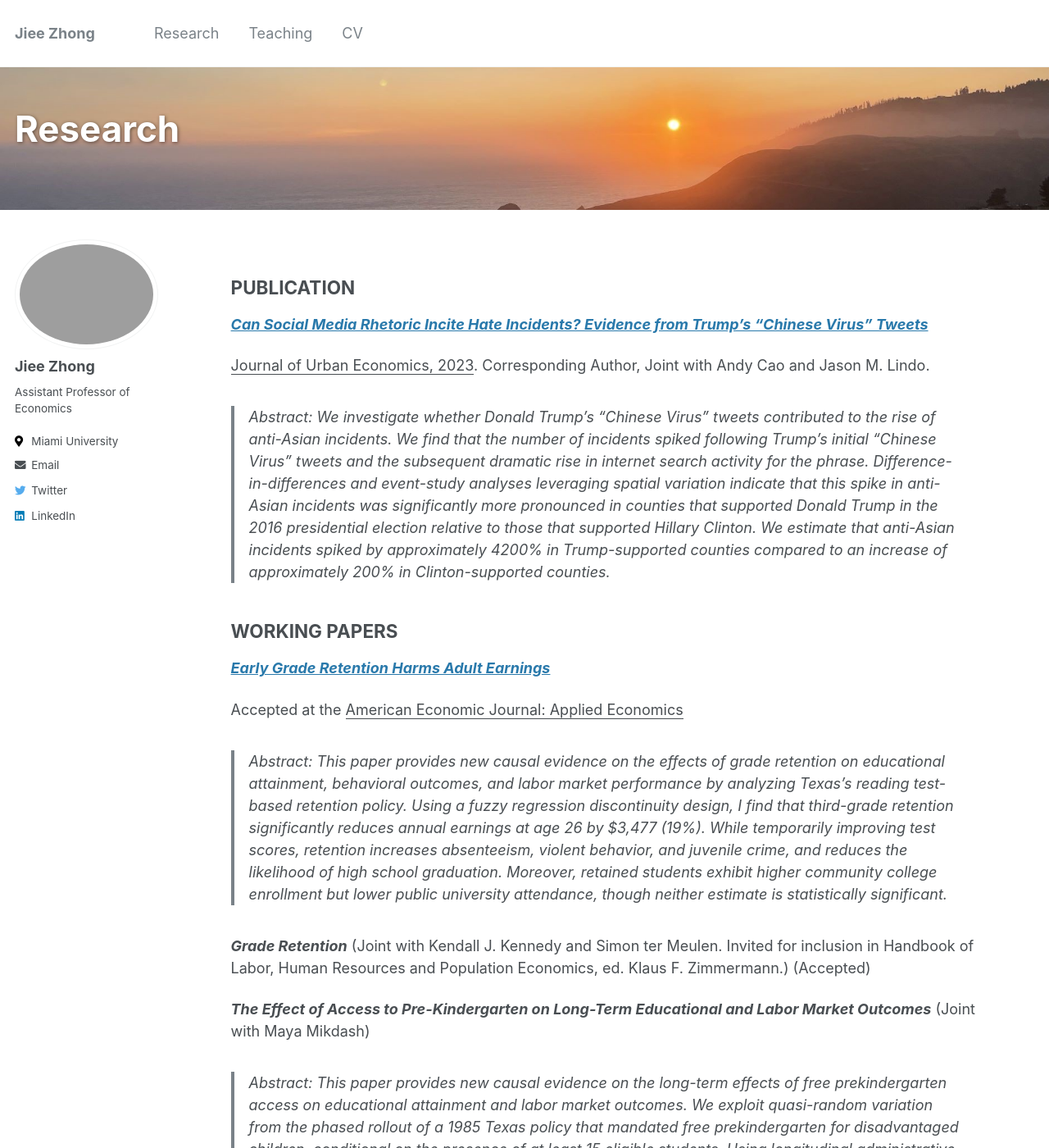
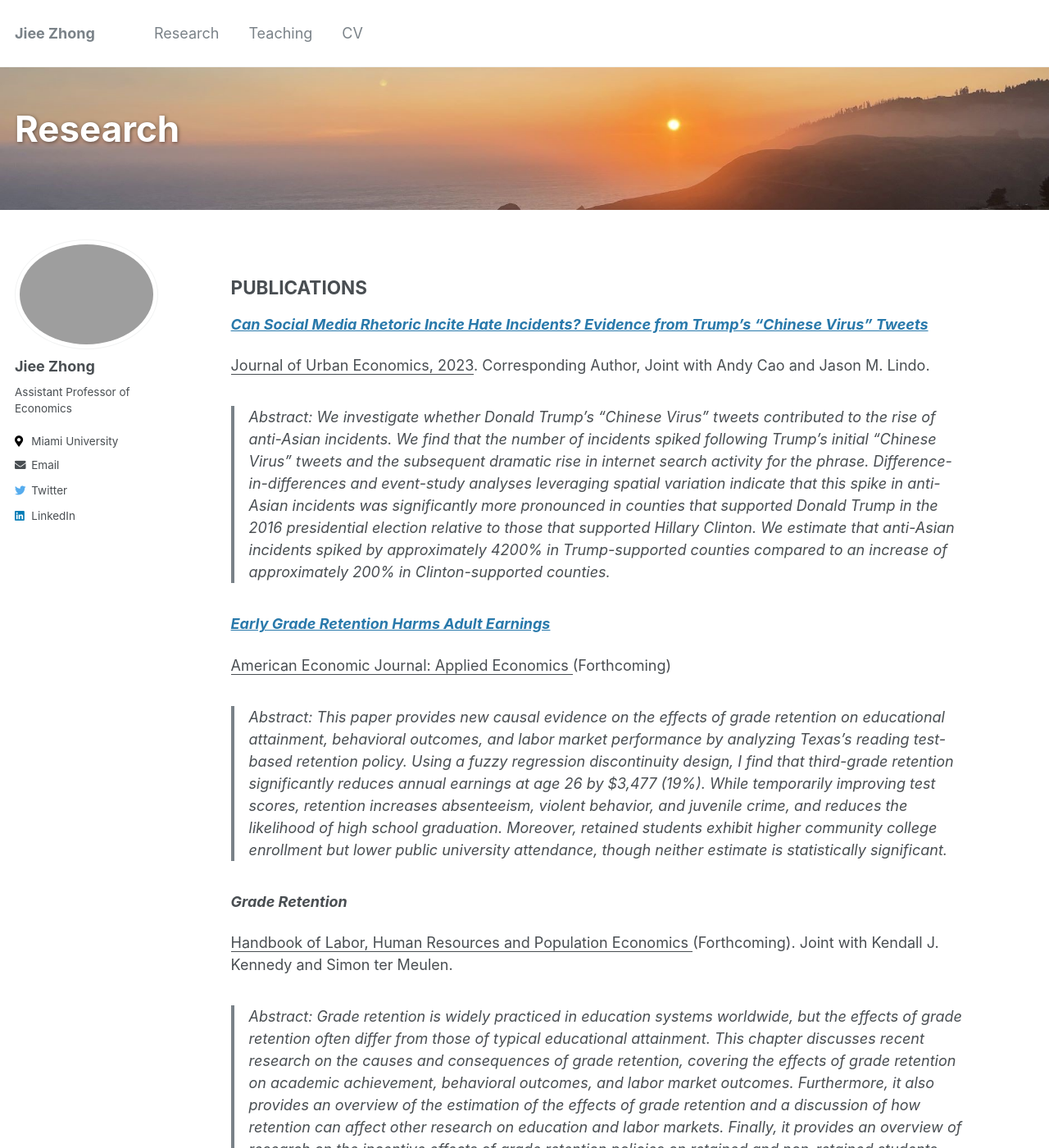
Before and after one commit to jieezhong/jieezhong.github.io, a Jekyll site: the page built from _pages/research.md, in a window 1280 px wide and 1400 px high. Shown: the whole window at 82% size. Built offline with Jekyll 4.4.1, drawn with Linux system fonts in a browser that asks for light colours; some of the changed text lies outside the part shown.

Commit message:
Update research.md

```diff
--- a/_pages/research.md
+++ b/_pages/research.md
@@ -7,7 +7,7 @@ header:
   overlay_image: jenner_beach5.jpg
 
 ---
-## PUBLICATION
+## PUBLICATIONS
 
 ***[Can Social Media Rhetoric Incite Hate Incidents? Evidence from Trump's "Chinese Virus" Tweets](https://www.sciencedirect.com/science/article/pii/S0094119023000608)***
 
@@ -15,19 +15,24 @@ header:
 
 > Abstract: We investigate whether Donald Trump's "Chinese Virus" tweets contributed to the rise of anti-Asian incidents. We find that the number of incidents spiked following Trump's initial “Chinese Virus” tweets and the subsequent dramatic rise in internet search activity for the phrase. Difference-in-differences and event-study analyses leveraging spatial variation indicate that this spike in anti-Asian incidents was significantly more pronounced in counties that supported Donald Trump in the 2016 presidential election relative to those that supported Hillary Clinton. We estimate that anti-Asian incidents spiked by approximately 4200% in Trump-supported counties compared to an increase of approximately 200% in Clinton-supported counties.
 
-## WORKING PAPERS
-
 ***[Early Grade Retention Harms Adult Earnings](/files/pdf/JMP.pdf)***
 
-Accepted at the <ins> American Economic Journal: Applied Economics </ins>
+ <ins> American Economic Journal: Applied Economics </ins> (Forthcoming)
 
 > Abstract: This paper provides new causal evidence on the effects of grade retention on educational attainment, behavioral outcomes, and labor market performance by analyzing Texas's reading test-based retention policy. Using a fuzzy regression discontinuity design, I find that third-grade retention significantly reduces annual earnings at age 26 by $3,477 (19%). While temporarily improving test scores, retention increases absenteeism, violent behavior, and juvenile crime, and reduces the likelihood of high school graduation. Moreover, retained students exhibit higher community college enrollment but lower public university attendance, though neither estimate is statistically significant.
 
-***Grade Retention*** (Joint with Kendall J. Kennedy and Simon ter Meulen. Invited for inclusion in Handbook of Labor, Human Resources and Population Economics, ed. Klaus F. Zimmermann.) (Accepted)
+***Grade Retention***
+
+ <ins> Handbook of Labor, Human Resources and Population Economics </ins> (Forthcoming). Joint with Kendall J. Kennedy and Simon ter Meulen.
+
+> Abstract: Grade retention is widely practiced in education systems worldwide, but the effects of grade retention often differ from those of typical educational attainment. This chapter discusses recent research on the causes and consequences of grade retention, covering the effects of grade retention on academic achievement, behavioral outcomes, and labor market outcomes. Furthermore, it also provides an overview of the estimation of the effects of grade retention and a discussion of how retention can affect other research on education and labor markets. Finally, it provides an overview of research on the incentive effects of grade retention policies on retained and non-retained students and makes suggestions for future work in this area.
+
+## WORKING PAPERS
 
 ***The Effect of Access to Pre-Kindergarten on Long-Term Educational and Labor Market Outcomes*** (Joint with Maya Mikdash)
 
 > Abstract: This paper provides new causal evidence on the long-term effects of free prekindergarten access on educational attainment and labor market outcomes. We exploit quasi-random variation from the phased rollout of a 1985 Texas policy that mandated free prekindergarten for disadvantaged children, conditional on the presence of at least 15 eligible students. Using longitudinal administrative data from the Texas ERC, we find precise null effects of access to free Pre-K on labor market outcomes, such as employment and earnings until 23 years after Pre-K. Similarly, we show that access to free Pre-K does not affect the likelihood of graduating high-school or attending college. The null effects are in line with the lack of effects on short term educational and behavioral outcomes.
+
 
 ***Lead in the Air: New Evidence from Piston-Engine Aircraft Emissions*** (Joint with Thao Duong)
 
```
